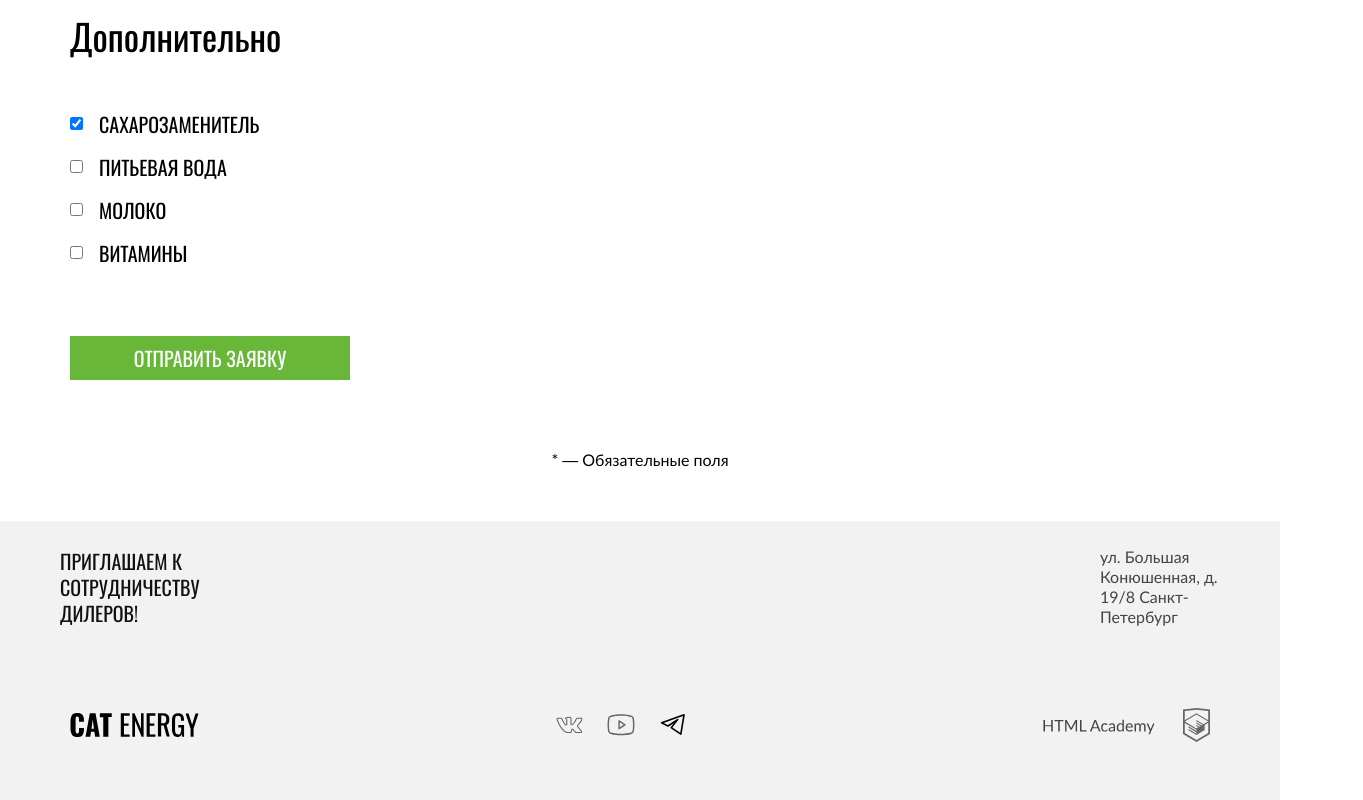
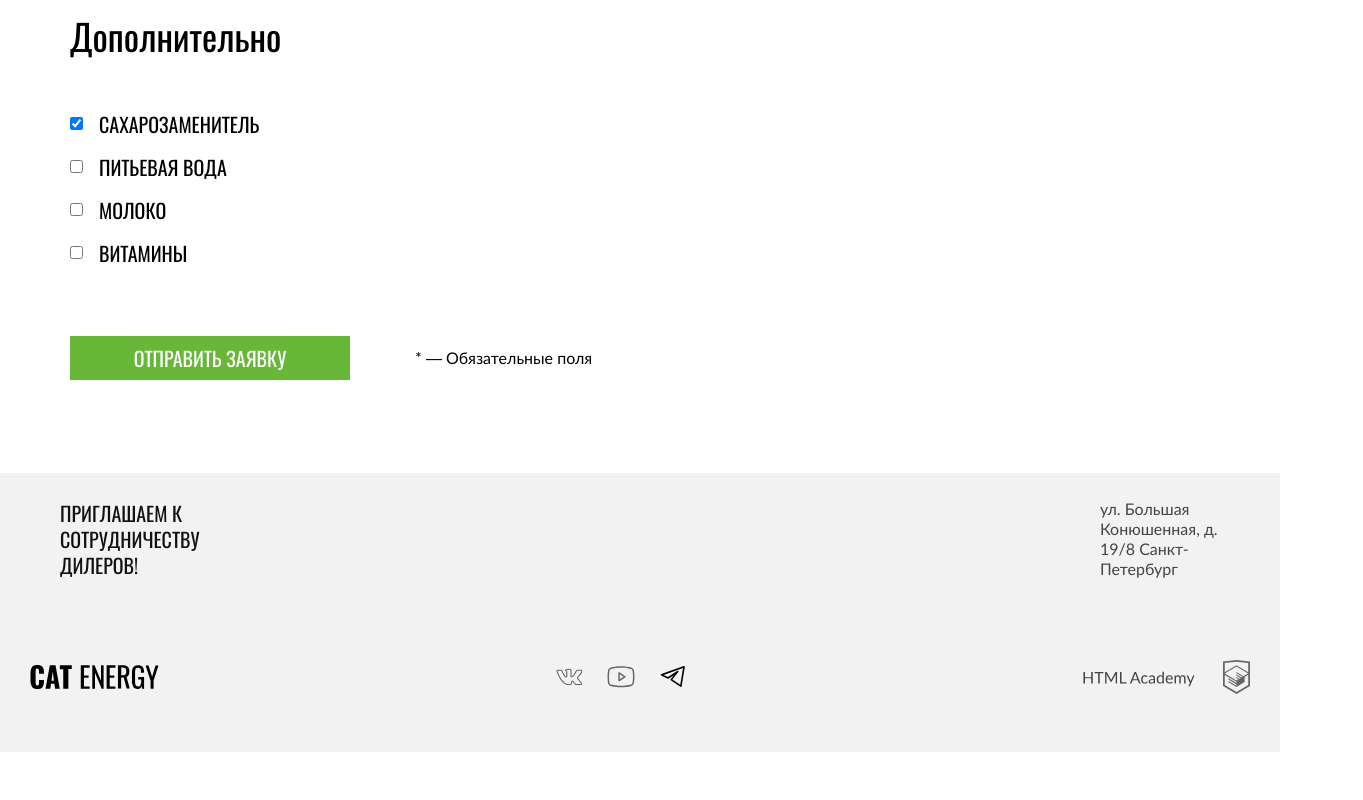
Before and after one commit to htmlacademy-adaptive/2261675-cat-energy-28, a website: page source/form.html in a window 1280 px wide. Shown: the part 1566-2366 px from the top of the page, 1363 px wide, since content can reach past the window. After the commit the page ends 2318 px from the top, so only its background shows below. Drawn offline with nearby package versions, Linux system fonts and the light colour scheme; files that its build step writes are made by us from their sources.

Commit message:
делает крупные блоки

```diff
--- a/source/form.html
+++ b/source/form.html
@@ -227,6 +227,7 @@
               витамины
             </label>
           </div>
+          <div class="form-input__send">
             <button
               class="form-input__form-button form-button"
               tabindex="14"
@@ -234,8 +235,8 @@
             >
               отправить заявку
             </button>
-
             <p class="form-input__desc-text desc-text">* — Обязательные поля</p>
+          </div>
         </div>
       </form>
       <div class="main-container__contacts contacts">
--- a/source/sass/footer/main-footer.scss
+++ b/source/sass/footer/main-footer.scss
@@ -7,13 +7,11 @@
     display: flex;
     justify-content: space-between;
     align-items: center;
-    padding-top: 55px;
-    padding-bottom: 55px;
+    padding: 55px 30px 55px 30px;
   }
 
   @include destop {
-    padding-top: 66px;
-    padding-bottom: 66px;
+    padding: 65px 30px 65px 30px;
   }
 }
 
--- a/source/sass/form/form-button.scss
+++ b/source/sass/form/form-button.scss
@@ -18,7 +18,6 @@
   @include tablet {
     font-size: 20px;
     padding: 13px 45px;
-    margin-top: 55px;
-    margin-bottom: 72px;
+    margin: 0;
   }
 }
--- a/source/sass/form/form-input.scss
+++ b/source/sass/form/form-input.scss
@@ -8,6 +8,7 @@
   padding-bottom: 32px;
 
   @include tablet {
+    padding: 0;
     font-size: 16px;
   }
 
@@ -15,3 +16,13 @@
     font-size: 16px;
   }
 }
+
+.form-input__send {
+  @include tablet {
+    display: flex;
+    column-gap: 65px;
+    align-items: center;
+    margin-top: 55px;
+    margin-bottom: 72px;
+  }
+}
--- a/source/sass/form/input-name.scss
+++ b/source/sass/form/input-name.scss
@@ -23,11 +23,13 @@
     padding-bottom: 20px;
     font-size: 20px;
     line-height: 30px;
+    width: 630px;
   }
 
   @include destop {
     font-size: 20px;
     line-height: 30px;
+    width: 570px;
   }
 }
 
```
Lines whose indentation alone changed are shown as unchanged.
